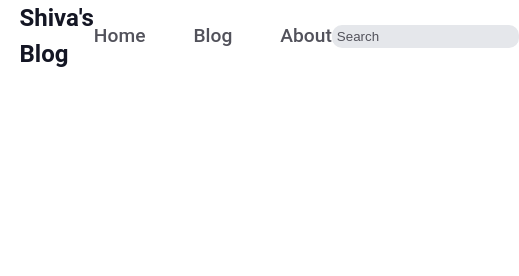
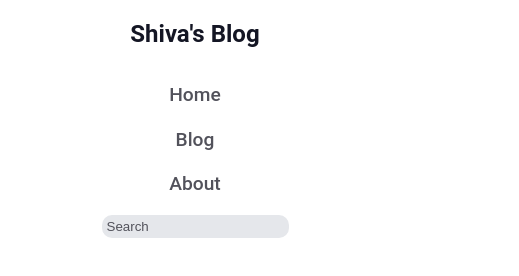
Before and after one commit to shivapro01/udacity-project-1, a plain HTML site: page index.html in a window 390 px wide. Shown: the whole page, 519 px wide, since content can reach past the window. Drawn offline with Linux system fonts and the light colour scheme.

Commit message:
added responsivesness to navbar

```diff
--- a/styles/nav.css
+++ b/styles/nav.css
@@ -54,3 +54,25 @@ nav ul li:hover {
 .nav-search::placeholder {
     color: var(--gray-600);
 }
+
+@media only screen and (max-width: 768px) {
+    nav {
+        flex-direction: column;
+        justify-content: center;
+        align-items: center;
+        padding: 1rem 0;
+    }
+
+    nav ul {
+        flex-direction: column;
+        gap: 1rem;
+    }
+
+    nav ul li {
+        text-align: center;
+    }
+
+    .logo {
+        margin-bottom: 0.8rem;
+    }
+}
```
